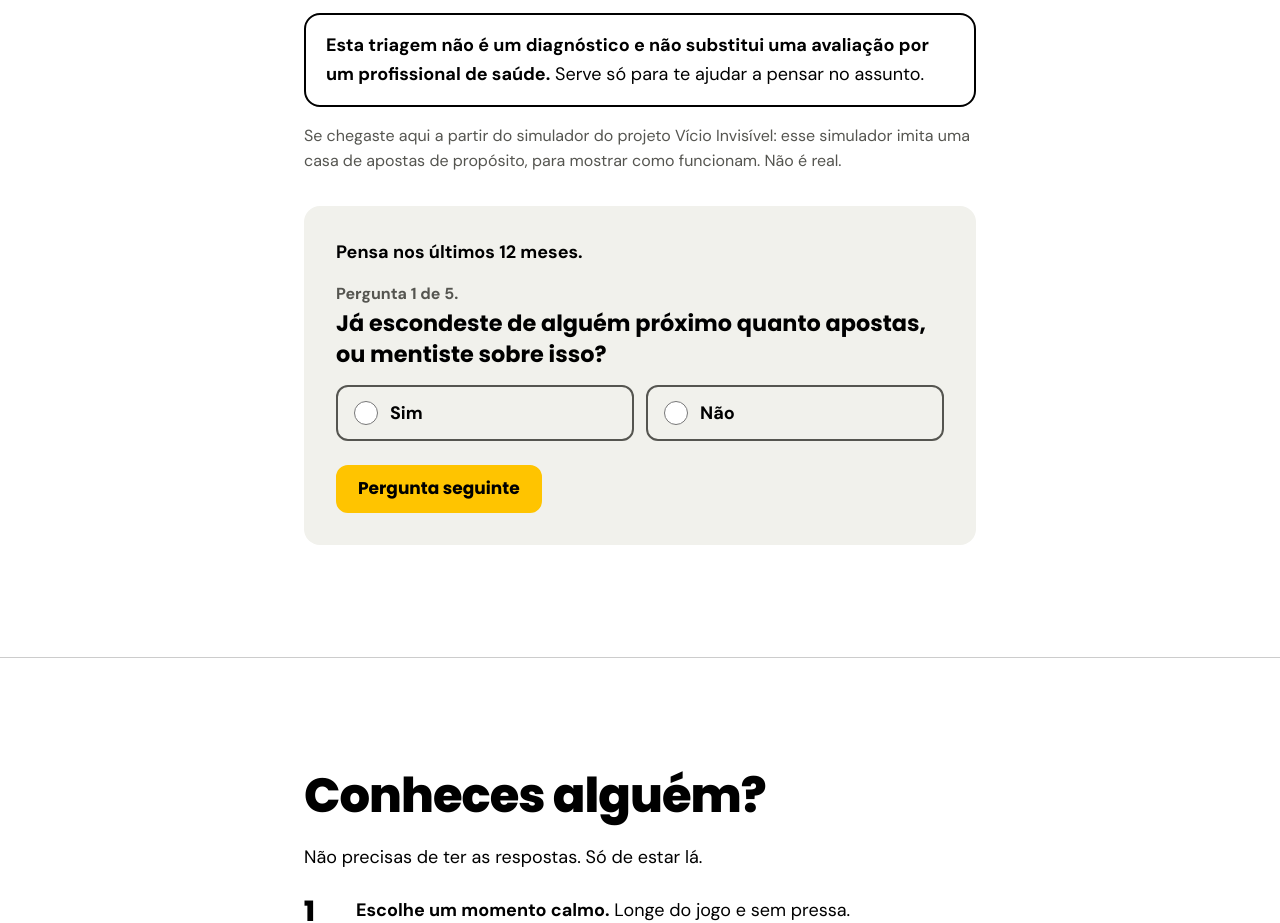
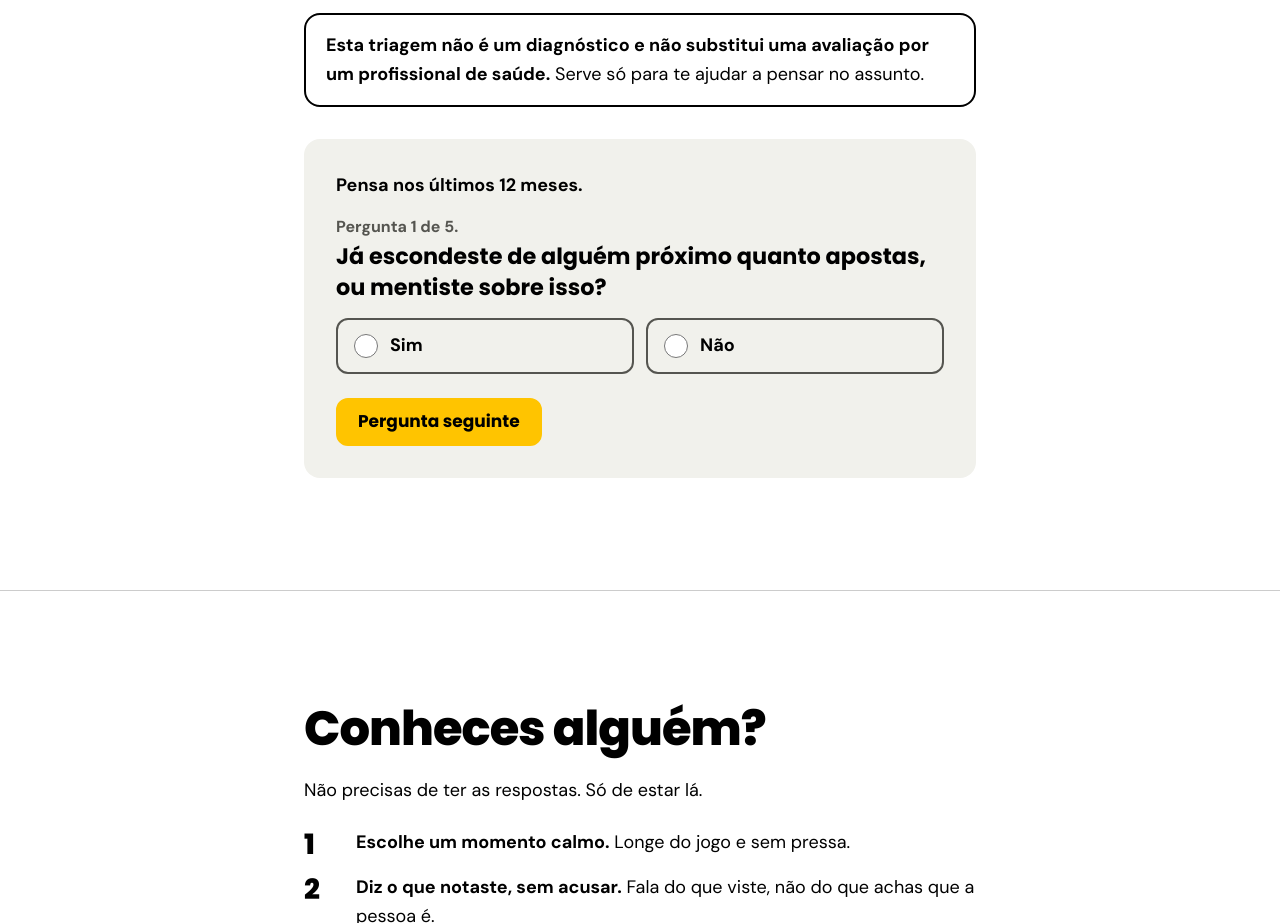
Before and after one commit to alvesxyz/fora-de-jogo, a plain HTML site: page index.html in a window 1280 px wide. Shown: the part 4376-5299 px from the top of the page. Drawn offline with Linux system fonts and the light colour scheme.

Commit message:
Remove a nota sobre o simulador na triagem
Co-Authored-By: Claude Opus 5.5 <noreply@anthropic.com>
Claude-Session: https://claude.ai/code/session_01CcraKdsfgpqu2zxuU2NHAS

```diff
--- a/index.html
+++ b/index.html
@@ -151,7 +151,6 @@
         <p>Cinco perguntas de sim ou não. Demora dois minutos. A triagem é anónima: não pede nome nem e-mail, e as respostas não saem do teu telemóvel.</p>
         <p>O formulário "Fica por dentro", mais abaixo, é à parte e opcional. Não precisas dele para fazer a triagem, e o teu e-mail nunca é ligado às respostas.</p>
         <p class="aviso"><strong>Esta triagem não é um diagnóstico e não substitui uma avaliação por um profissional de saúde.</strong> Serve só para te ajudar a pensar no assunto.</p>
-        <p class="nota">Se chegaste aqui a partir do simulador do projeto Vício Invisível: esse simulador imita uma casa de apostas de propósito, para mostrar como funcionam. Não é real.</p>
 
         <form id="form-triagem" method="post" action="#" class="triagem" novalidate>
           <p class="triagem__instrucao">Pensa nos últimos 12 meses.</p>
```
